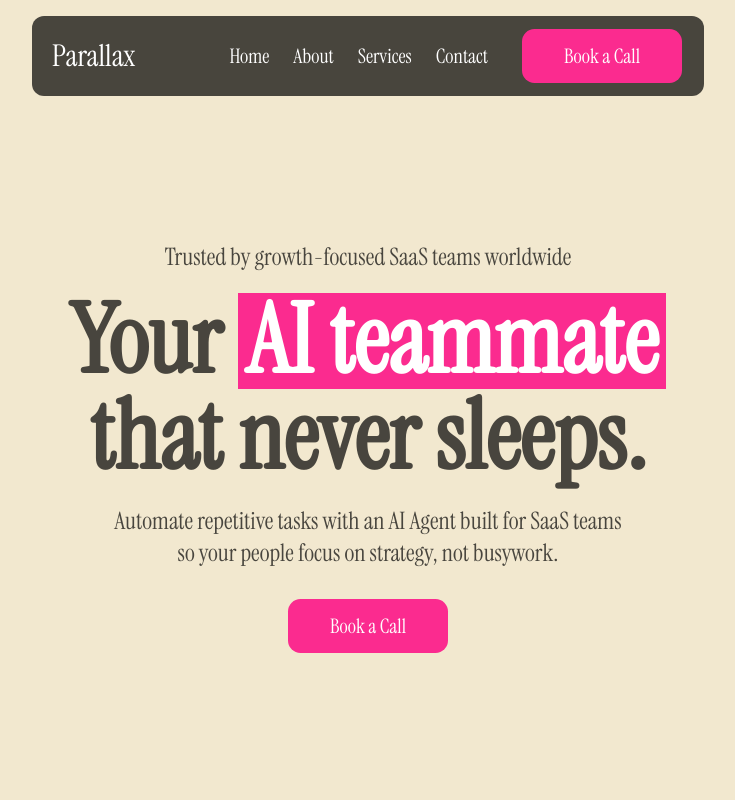
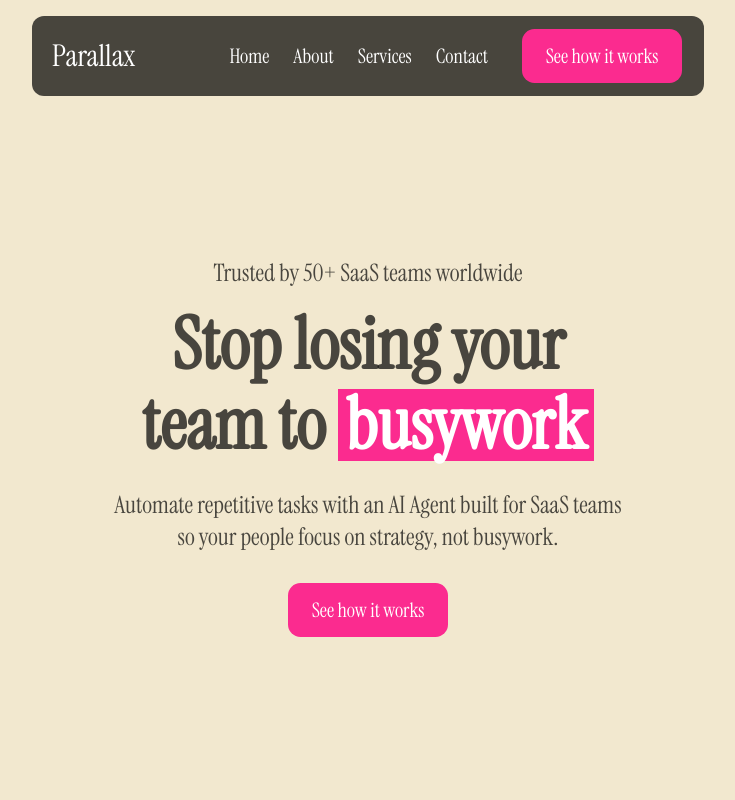
Before and after one commit to FahadBinQaiser/Parallax, a React (Vite) app: page / in a window 1280 px wide. Shown: the top 800 px of the page, without its empty margins (272-1007 px from the left). Built offline with nearby package versions, Linux system fonts and the light colour scheme.

Commit message:
Fixing herosection

```diff
--- a/src/components/HeroSection/HeroSection.jsx
+++ b/src/components/HeroSection/HeroSection.jsx
@@ -4,14 +4,13 @@ export default function HeroSection() {
   return (
     <div className="heroSection flex flex-col text-[#000000]/70 gap-5 justify-center items-center h-[85vh]">
       <p className="text-lg sm:text-2xl text-center max-w-xl font-medium">
-        Trusted by growth-focused SaaS teams worldwide
+        Trusted by 50+ SaaS teams worldwide
       </p>
-      <h1 className="text-5xl sm:text-6xl md:text-7xl lg:text-8xl text-center font-bold text-balance">
-        Your{" "}
-        <span className="bg-[#FB2B8F] inline-block px-2 text-white">
-          AI teammate
-        </span>{" "}
-        <span className="lg:block">that never sleeps.</span>
+      <h1 className="text-5xl sm:text-6xl md:text-7xl  text-center font-bold text-balance max-w-3xl">
+        Stop losing your team to {""}
+        <span className="bg-[#FB2B8F] my-2 inline-block px-2 text-white">
+          busywork
+        </span>
       </h1>
       <p className="px-6 sm:px-0 text-lg sm:text-2xl text-center max-w-xl font-medium">
         Automate repetitive tasks with an AI Agent built for SaaS teams{" "}
@@ -20,7 +19,7 @@ export default function HeroSection() {
         </span>
       </p>
       <StyledWrapper>
-        <button className="btn">Book a Call</button>
+        <button className="btn">See how it works</button>
       </StyledWrapper>
     </div>
   );
--- a/src/components/UI_Components/StyledWrapper.jsx
+++ b/src/components/UI_Components/StyledWrapper.jsx
@@ -4,7 +4,7 @@ import styled from "styled-components";
 const Button = () => {
   return (
     <StyledWrapper>
-      <button className="btn">Book a Call</button>
+      <button className="btn">See how it works</button>
     </StyledWrapper>
   );
 };
```
